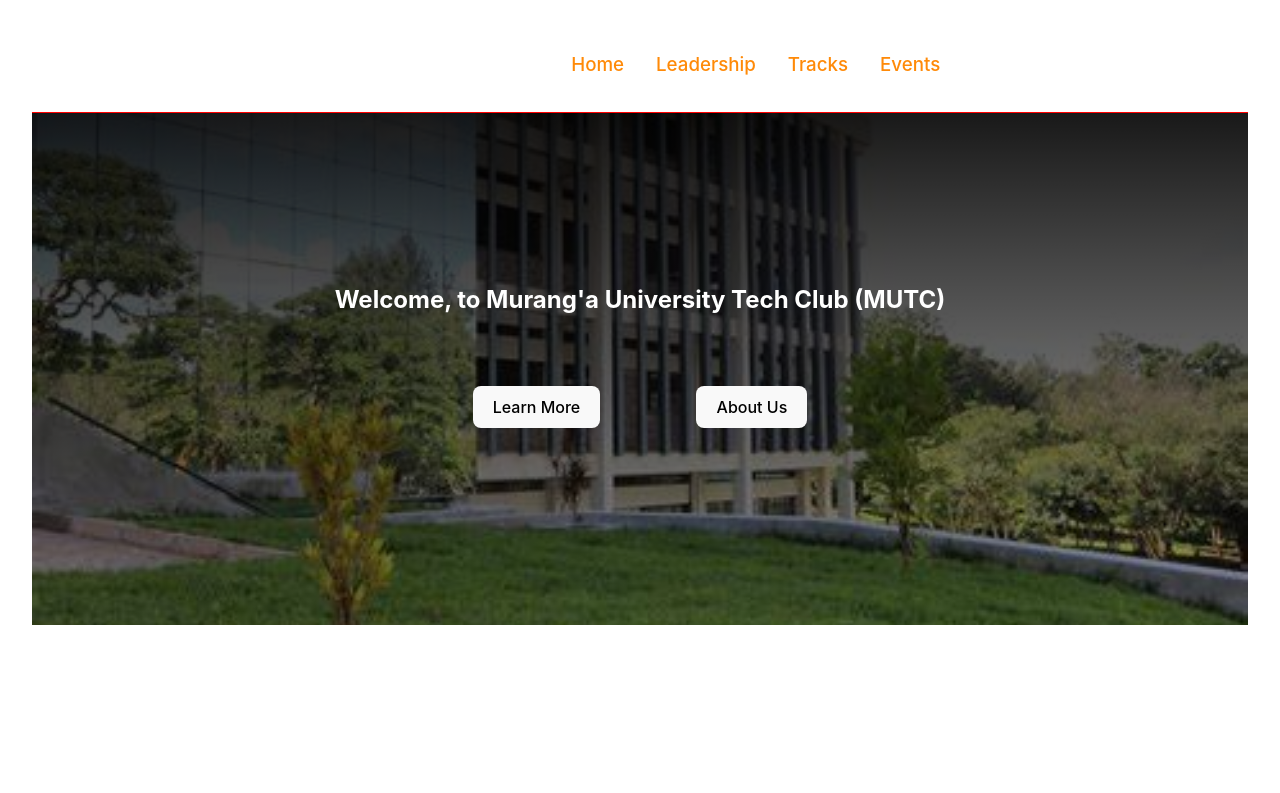
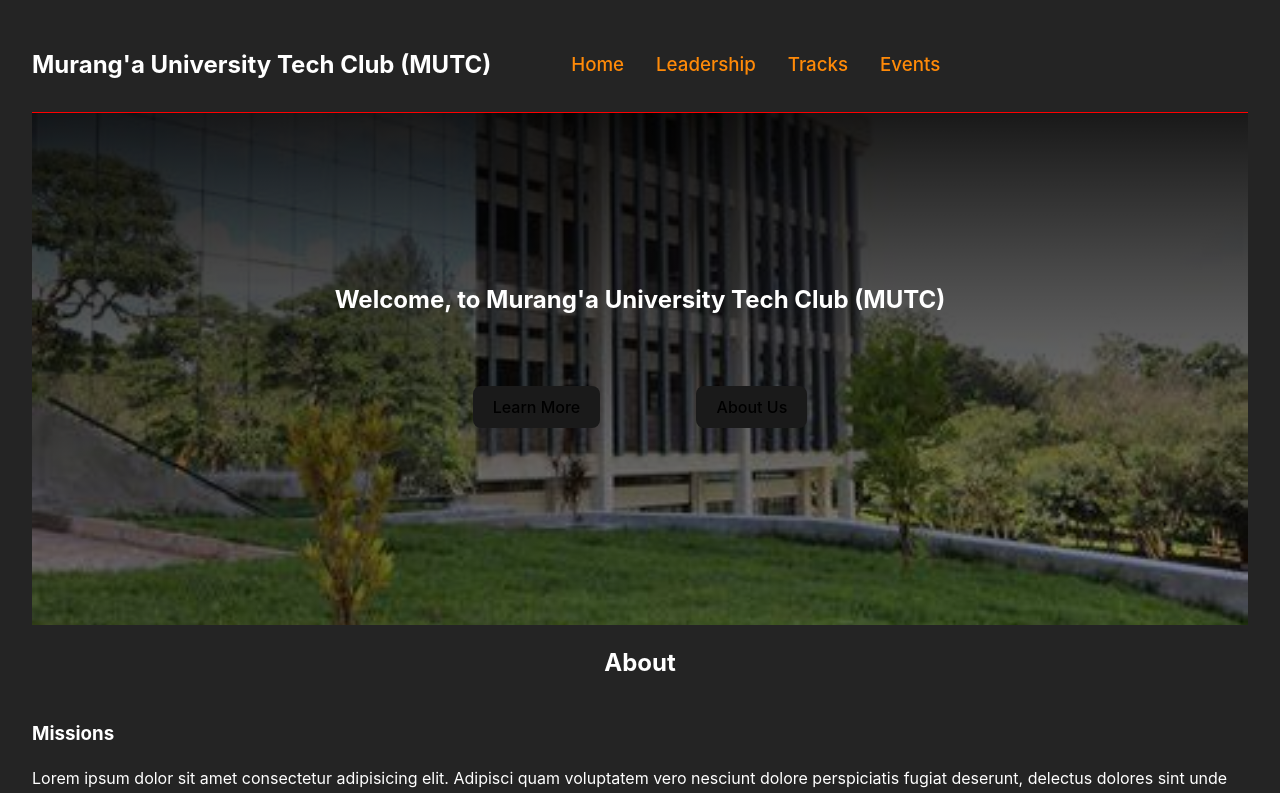
Before and after one commit to Denzel60/Murang-a-University-Tech-Club, a React (Vite) app: page / in a window 1280 px wide. Shown: the top 793 px of the page. Built offline with nearby package versions, Linux system fonts and the light colour scheme.

Commit message:
Changed color scheme

```diff
--- a/src/index.css
+++ b/src/index.css
@@ -61,13 +61,13 @@
 
 @media (prefers-color-scheme: light) {
   :root {
-    color: #213547;
-    background-color: #ffffff;
+    color: rgba(255, 255, 255, 0.87);
+    background-color: #242424;
   }
   a:hover {
-    color: #747bff;
+    color: white;
   }
   button {
-    background-color: #f9f9f9;
+    background-color: #1a1a1a;
   }
 }
```
